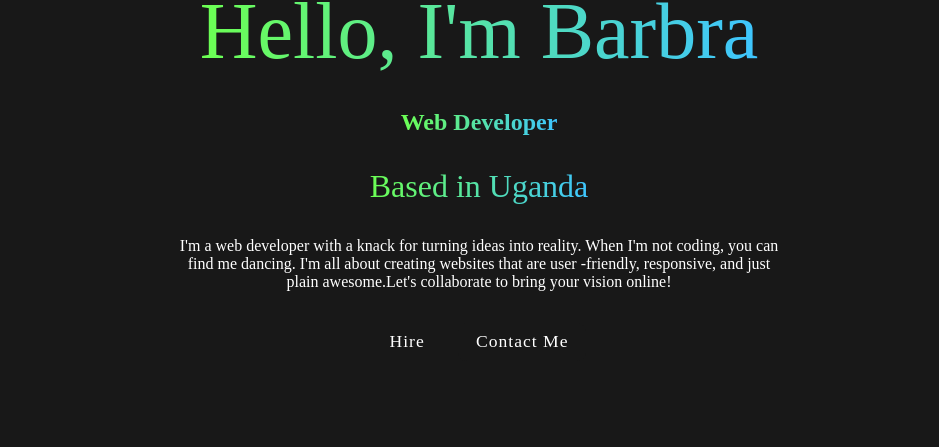
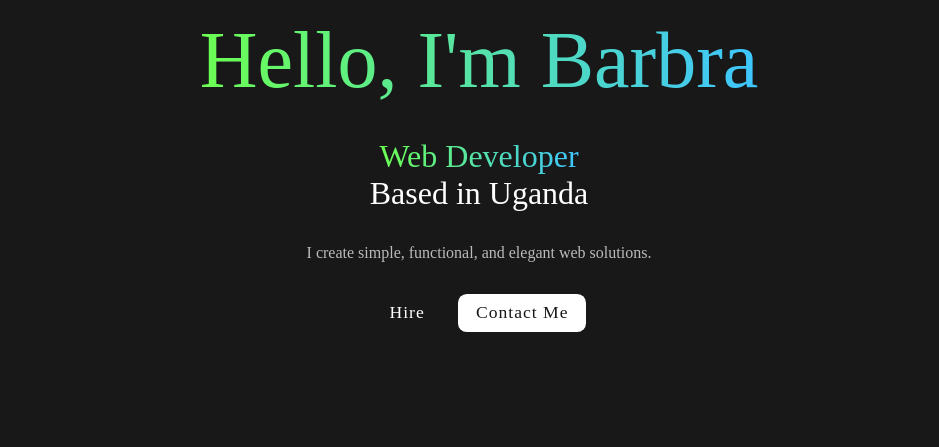
Before and after one commit to bugatech/My-portfolio, a plain HTML site: page index.html in a window 1280 px wide. Shown: the part 353-800 px from the top of the page, without its empty margins (161-1100 px from the left). Drawn offline with Linux system fonts and the light colour scheme.

Commit message:
Edited Portfolio Website

```diff
--- a/index.html
+++ b/index.html
@@ -28,9 +28,8 @@
 
         <div class="info-box">
             <h1><span>Hello, I'm Barbra</span></h1>
-            <h2><span>Web Developer</span></h2>
-            <h3><span>Based in Uganda</span></h3>
-            <p>I'm a web developer with a knack for turning ideas into reality. When I'm not coding, you can find me dancing. I'm all about creating websites that are user -friendly, responsive, and just plain awesome.Let's collaborate to bring your vision online!</p>
+            <h3><span>Web Developer</span><br>Based in Uganda</h3>
+            <p>I create simple, functional, and elegant web solutions.</p>
         </div>
 
         <div class="btn-box">
--- a/style.css
+++ b/style.css
@@ -107,14 +107,18 @@ section{
     font-size: 2em;
     font-weight: 400;
 }
+.info-box p{
+    opacity: 0.7;
+}
 .btn-box{
     display: flex;
     gap: 1em;
 }
 .btn-box .btn:nth-of-type(2){
-    background-color: var(--background);
-    color: white;
+    background-color: white;
+    color: var(--background);
 }
+
 
 ::-webkit-scrollbar{
     width: 20px;
```
Also changed, not shown: graphics.jpg.
